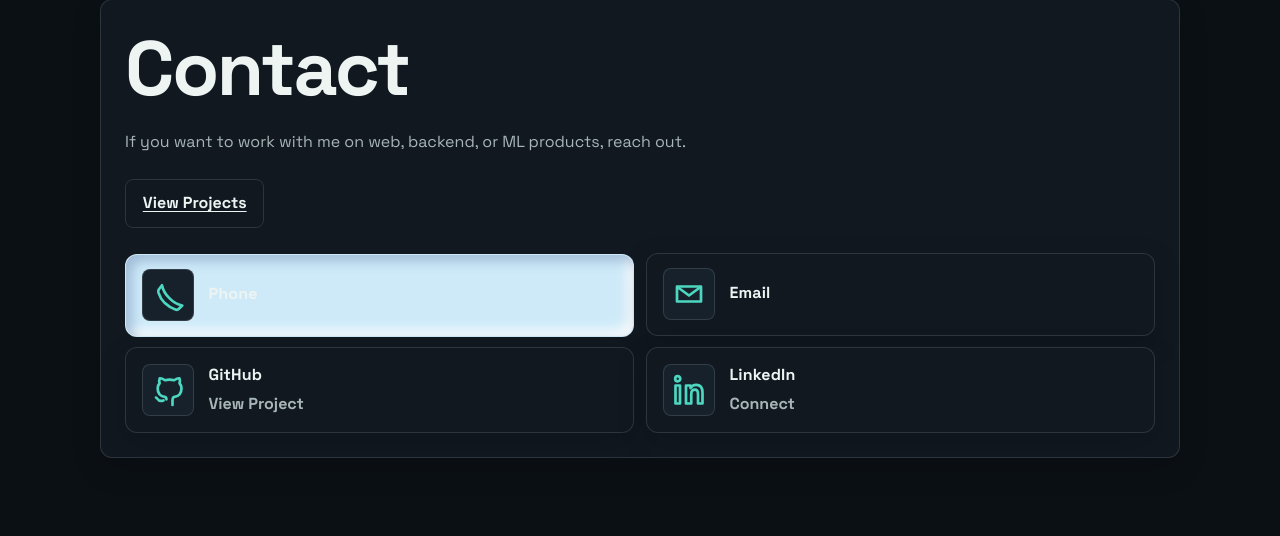
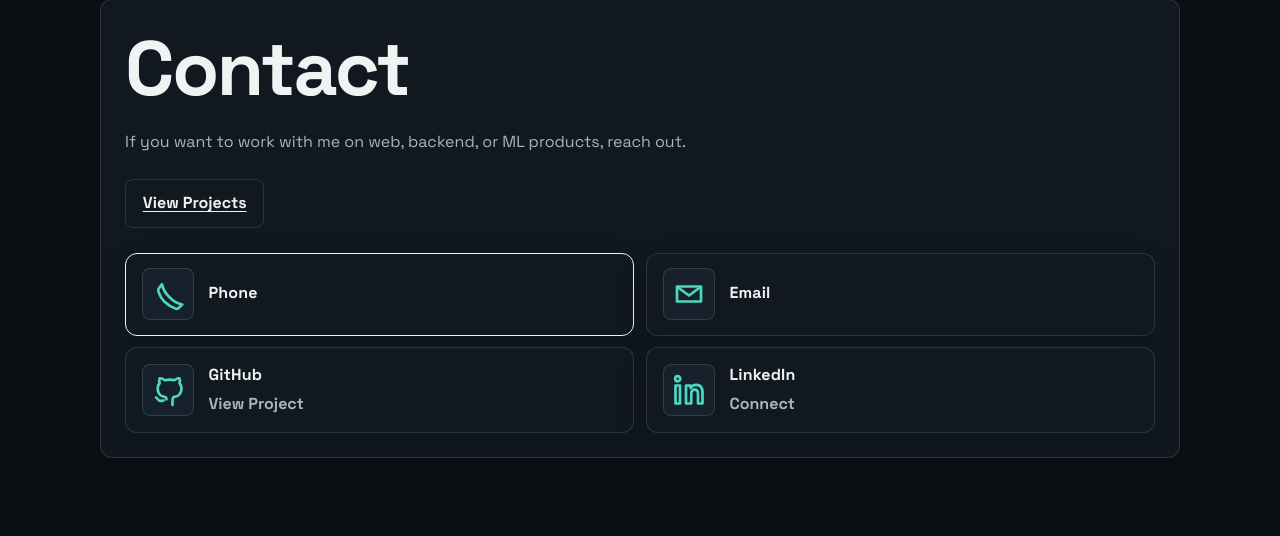
Before and after one commit to yousifdx50/portfolio_website, a Django app: page /contact/ in a window 1280 px wide, with the pointer over the restyled element. Shown: the part 196-732 px from the top of the page. Run offline with Django 5.2, Linux system fonts and the light colour scheme; parts of the project's set-up code (start-up, migrations or seed data) failed here and were passed over.

Commit message:
Tone down contact card hover

```diff
--- a/portfolio_frontend/static/css/style.css
+++ b/portfolio_frontend/static/css/style.css
@@ -661,3 +661,19 @@ img { max-width: 100%; height: auto; }
     border-color: var(--border-strong);
     box-shadow: 0 10px 28px rgba(0, 0, 0, .2);
 }
+
+/* Keep contact cards calm on hover. */
+.contact-card:hover,
+.contact-card:focus-within {
+    transform: none;
+    color: inherit;
+    background: var(--clay-surface);
+    border-color: var(--border-strong);
+    box-shadow: var(--card-shadow);
+}
+.contact-card:hover .contact-icon-link,
+.contact-card:focus-within .contact-icon-link {
+    color: var(--accent);
+    background: #17212b;
+    border-color: var(--border-strong);
+}
```
